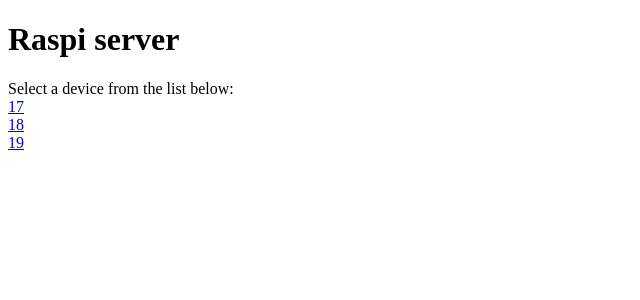
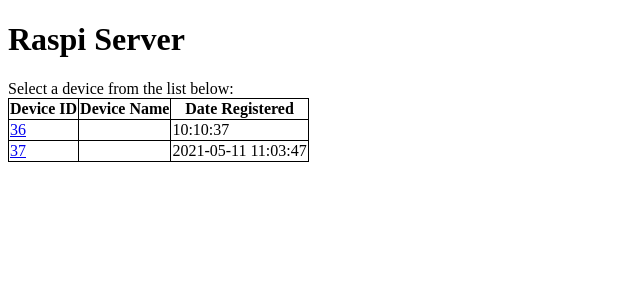
Before and after one commit to hewittmcg/raspi-esp8266-mqtt, a Flask app: page / in a window 1280 px wide. Shown: the top 300 px of the page, without its empty margins (0-640 px from the left). Run offline with Flask 2, Linux system fonts and the light colour scheme; data comes from the database, SQL or seed files in the repository; both versions use the stored data as it was after the commit.

Commit message:
get nodes to list from db instead of mocking and format in table

```diff
--- a/raspi/app.py
+++ b/raspi/app.py
@@ -4,16 +4,21 @@ from flask import Flask, redirect, url_for, render_template
 
 import sqlite3
 
-from app_db import db_init
+from app_db import db_init, get_nodes, get_packets
 
 app = Flask(__name__)
 
 NODE_DB_FILEPATH = "nodes.db"
 # hardcoding nodes for testing
-nodes = [17, 18, 19]
+# nodes = [17, 18, 19]
 
+# TODO: use an app factory for a lot of this stuff to reduce complexity/make code more readable
 @app.route("/")
 def index():
+    conn = sqlite3.connect(NODE_DB_FILEPATH)
+    nodes = get_nodes(conn)
+    # nodes = [i[0] for i in nodes]
+    conn.close()
     return render_template("index.html", nodes=nodes)
     # return redirect(url_for("list_node"))
 
@@ -33,9 +38,12 @@ def list_node():
 @app.route("/nodes/<node>")
 def list_data(node):
     ''' Get data for the node in question '''
-    return render_template("list_data.html", node=18, data=["test", "test test"])
+    return render_template("list_data.html", node=node, data=["test", "test test"])
 
 def run(debug):
+    conn= sqlite3.connect(NODE_DB_FILEPATH)
+    db_init(conn)
+    conn.close()
     app.run("0.0.0.0", port=80, debug=debug)
 
 if __name__ == "__main__":
--- a/raspi/app_db.py
+++ b/raspi/app_db.py
@@ -20,8 +20,7 @@ CREATE_PACKET_TABLE_SQL = ''' CREATE TABLE IF NOT EXISTS packets (
 
 def db_init(conn):
     ''' Initialize the database.
-    Takes in a reference to the sqlite3 connection.
-    Returns this reference to allow chaining if desired. '''
+    Takes in a reference to the sqlite3 connection.'''
     try:
         conn.execute(CREATE_NODE_TABLE_SQL)
     except:
@@ -35,7 +34,6 @@ def db_init(conn):
         raise
 
     conn.commit()
-    return conn
 
 
 def add_node(conn, device_id, device_name, time):
@@ -48,7 +46,6 @@ def add_node(conn, device_id, device_name, time):
         print("add_node(): exception raised:\n{}".format(e))
 
     conn.commit()
-    return conn
 
 def add_packet(conn, data, time, device_id):
     ''' Add a packet to the database.
@@ -63,7 +60,22 @@ def add_packet(conn, data, time, device_id):
         print("add_packet(): exception raised:\n{}".format(e))
 
     conn.commit()
-    return conn
+
+def get_nodes(conn):
+    ''' Return a list of all the nodes in the database. '''
+    try:
+        nodes = (conn.execute("SELECT * FROM nodes")).fetchall()
+    except Exception as e:
+        print("get_nodes(): exception raised:\n{}".format(e))
+    return nodes
+
+def get_packets(conn, device_id):
+    ''' Return a list of all the packets associated with the given device id '''
+    try:
+        packets = (conn.execute("SELECT * FROM packets WHERE device_id = (?)", (device_id))).fetchall()
+    except Exception as e:
+        print("get_packets(): exception raised:\n{}".format(e))
+    return packets
 
 def device_exists(conn, device_id):
     raise Exception("Function unimplemented")
--- a/raspi/config.json
+++ b/raspi/config.json
@@ -1 +1 @@
-{"PORT": 2000, "CUR_JOIN_DEVICE_ID": 55}
+{"PORT": 2000, "CUR_JOIN_DEVICE_ID": 56}
--- a/raspi/mqtt_msg.py
+++ b/raspi/mqtt_msg.py
@@ -38,7 +38,7 @@ def respond_to_join(client, userdata, msg):
 
     # Register device in DB
     conn = sqlite3.connect(NODE_DB_FILEPATH)
-    add_node(conn, device_id, "", str(datetime.now().strftime("%H:%M:%S")))
+    add_node(conn, device_id, "", str(datetime.now().strftime("%Y-%m-%d %H:%M:%S")))
     conn.close()
 
 
--- a/raspi/templates/index.html
+++ b/raspi/templates/index.html
@@ -1,16 +1,31 @@
 <!doctype html>
 <html lang="en">
   <head>
+  <style>
+    table, th, td {
+      border: 1px solid black;
+      border-collapse: collapse;
+    }
+    </style>
     <title>Server Homepage</title>
   </head>
   <body>
-    <h1>Raspi server</h1>
+    <h1>Raspi Server</h1>
     <p1>Select a device from the list below:</p1>
-    <br/>
-    <p2>
-      {% for node in nodes %}
-        <a href=nodes/{{node}}>{{node}}</a><br/>
+    <!-- <br/> -->
+    <table>
+      <tr>
+        <th>Device ID</th>
+        <th>Device Name</th>
+        <th>Date Registered</th>
+      </tr>
+      {% for row in nodes %}
+        <tr>
+          <td><a href=nodes/{{row[0]}}>{{row[0]}}</a></td>
+          <td>{{row[1]}}</td>
+          <td>{{row[2]}}</td>
+        </tr>
       {% endfor %}
-    </p2>
+    </table>
   </body>
 </html>
```
Also changed, not shown: raspi/nodes.db.
